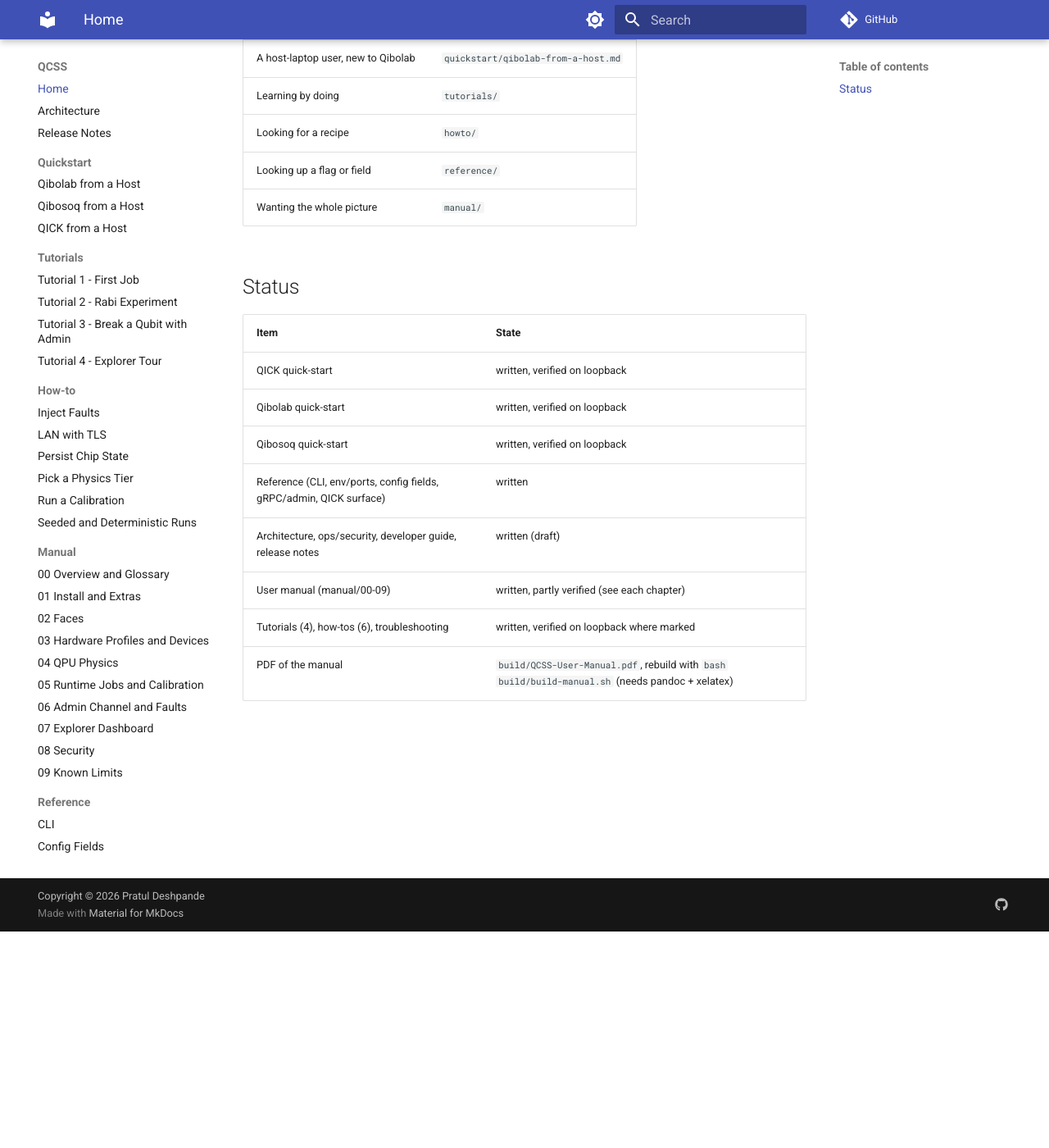
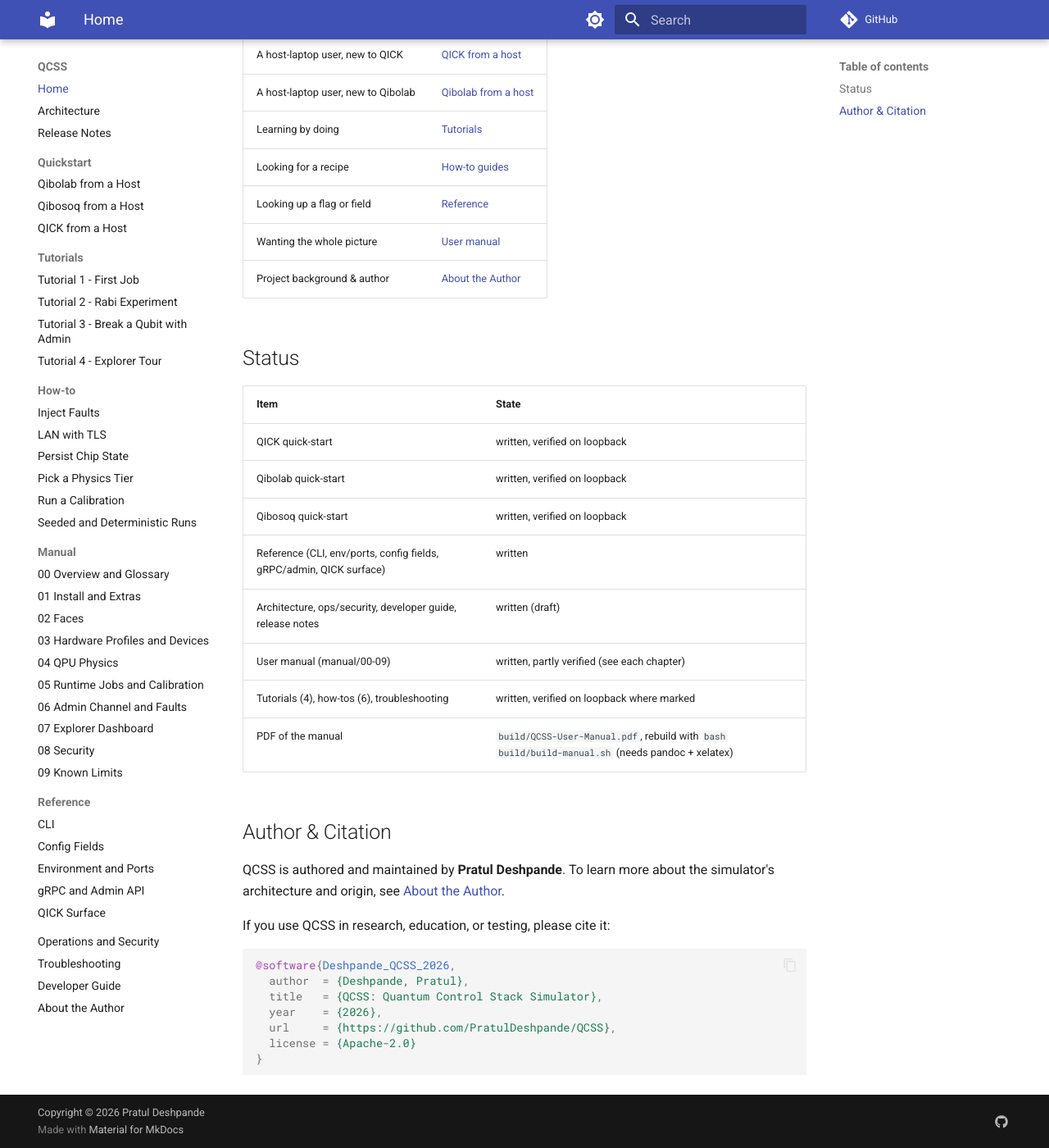
Before and after one commit to PratulDeshpande/QCSS, an MkDocs documentation site: the page built from userdocs/README.md, in a window 1280 px wide and 1400 px high, scrolled down 264 px. Shown: the whole window at 82% size. Built offline with MkDocs 1.6.1 and Material for MkDocs 9.7.7, drawn with Linux system fonts in a browser that asks for light colours; comment, search, counter and statistics services are not loaded; some of the changed text lies outside the part shown.

Commit message:
docs: add author bylines and citation blocks across userdocs

````diff
--- a/userdocs/README.md
+++ b/userdocs/README.md
@@ -1,15 +1,18 @@
 # QCSS Documentation
+
+**Created and maintained by [Pratul Deshpande](about.md)** ([@PratulDeshpande](https://github.com/PratulDeshpande))
 
 Structure follows [Diátaxis](https://diataxis.fr/) (tutorials, how-to, reference, explanation).
 
 | You are... | Start here |
 |---|---|
-| A host-laptop user, new to QICK | `quickstart/qick-from-a-host.md` |
-| A host-laptop user, new to Qibolab | `quickstart/qibolab-from-a-host.md` |
-| Learning by doing | `tutorials/` |
-| Looking for a recipe | `howto/` |
-| Looking up a flag or field | `reference/` |
-| Wanting the whole picture | `manual/` |
+| A host-laptop user, new to QICK | [QICK from a host](quickstart/qick-from-a-host.md) |
+| A host-laptop user, new to Qibolab | [Qibolab from a host](quickstart/qibolab-from-a-host.md) |
+| Learning by doing | [Tutorials](tutorials/01-first-job.md) |
+| Looking for a recipe | [How-to guides](howto/pick-a-physics-tier.md) |
+| Looking up a flag or field | [Reference](reference/cli.md) |
+| Wanting the whole picture | [User manual](manual/00-overview-and-glossary.md) |
+| Project background & author | [About the Author](about.md) |
 
 ## Status
 | Item | State |
@@ -22,3 +25,19 @@ Structure follows [Diátaxis](https://diataxis.fr/) (tutorials, how-to, referenc
 | User manual (manual/00-09) | written, partly verified (see each chapter) |
 | Tutorials (4), how-tos (6), troubleshooting | written, verified on loopback where marked |
 | PDF of the manual | `build/QCSS-User-Manual.pdf`, rebuild with `bash build/build-manual.sh` (needs pandoc + xelatex) |
+
+## Author & Citation
+
+QCSS is authored and maintained by **Pratul Deshpande**. To learn more about the simulator's architecture and origin, see [About the Author](about.md).
+
+If you use QCSS in research, education, or testing, please cite it:
+
+```bibtex
+@software{Deshpande_QCSS_2026,
+  author  = {Deshpande, Pratul},
+  title   = {QCSS: Quantum Control Stack Simulator},
+  year    = {2026},
+  url     = {https://github.com/PratulDeshpande/QCSS},
+  license = {Apache-2.0}
+}
+```
````
Also changed, not shown: userdocs/developer-guide.md (+5 -0 lines), userdocs/manual/00-overview-and-glossary.md (+3 -1 lines).
